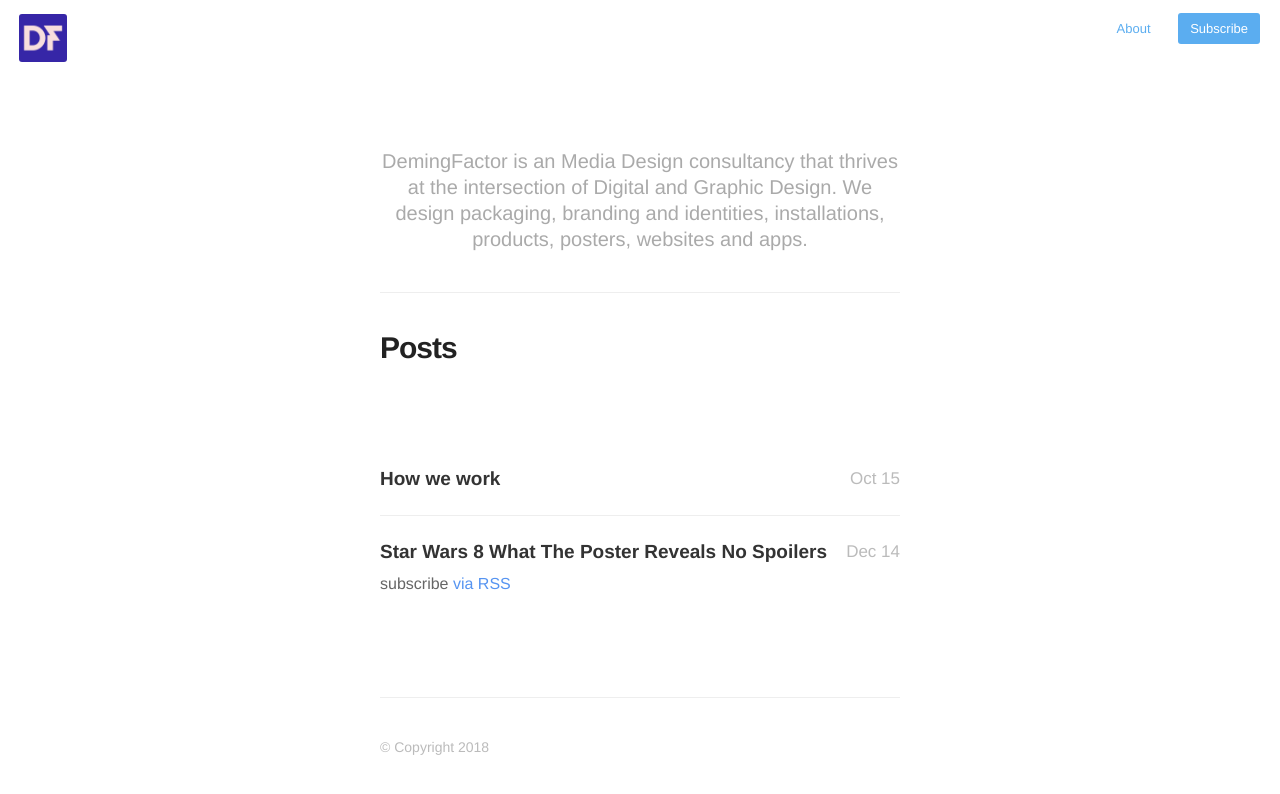
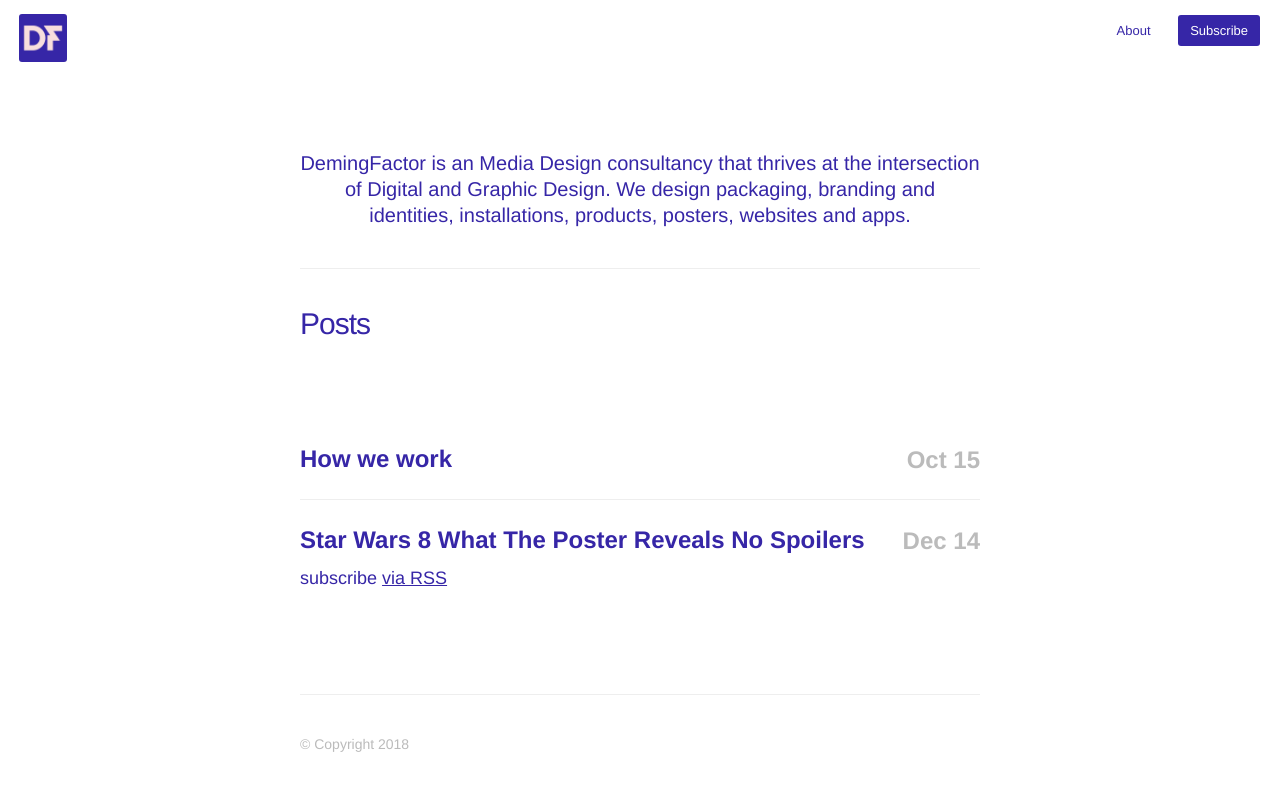
Before and after one commit to Jvaleti11/DemingFactor-blog, a Jekyll site: the page built from index.md, in a window 1280 px wide. Shown: the top 794 px of the page. Built offline with Jekyll 4.4.1, drawn with Linux system fonts in a browser that asks for light colours; nearby versions of some CDN libraries; some web fonts are replaced; our own code applies the rules of GitHub Pages for plain Markdown files.

Commit message:
Adjust text color, font size and measure

```diff
--- a/assets/css/style.css
+++ b/assets/css/style.css
@@ -113,8 +113,8 @@ margin-bottom: 20px;
 html, body { height: 100%; }
 
 body {
-	font:16px/1 "Helvetica Neue", Helvetica, Arial, sans-serif;
-	color: #666;
+	font:18px/1  EuclidFlex, Helvetica, Arial, sans-serif;
+	color: #3626A7;
 	-webkit-font-smoothing: antialiased;
 	text-rendering: optimizeLegibility;
 }
@@ -123,13 +123,13 @@ body {
 h1 {
 	font-size: 30px;
 	letter-spacing: -1px;
-	color: #222;
+	color: #3626A7;
 	font-weight: bold;
 }
 
 h2 {
 	font: italic 19px/1.3em Georgia,serif;
-	color: #bbb;
+	color: #3626A7;
 }
 
 .logo{
@@ -140,7 +140,7 @@ h2 {
 }
 .profile #wrapper {
 	padding: 100px 40px 0px;
-	max-width: 600px;
+	max-width: 760px;
 	margin: 0 auto;
 }
 
@@ -164,15 +164,15 @@ h2 {
 	font-weight: 400;
 	letter-spacing: 0px;
 	font-size: 20px;
-	color: #222;
+	color: #3626A7;
 }
 
 .profile h2 {
 	font-size: 20px;
 	  font-weight: 300;
-	  color: #aaa;
+	  color: #3626A7;
 	  margin-top: 10px;
-	  font-family: 'Helvetica Neue', Helvetica, Arial, sans-serif;
+	  font-family: EuclidFlex, Helvetica, Arial, sans-serif;
 	  font-style: normal;
 
 }
@@ -180,7 +180,7 @@ h2 {
 nav.main-nav {
 	padding: 20px 20px 0;
 
-	/*max-width: 600px;*/
+	/*max-width: 760px;*/
 	/*width:100%;*/
 	background: #fff;
 	background: rgba(255,255,255,.90);
@@ -194,7 +194,7 @@ nav.main-nav a {
 	top: 8px;
 	right: 6px;
 	padding: 8px 12px;
-	color: #5badf0;
+	color: #3626A7;
 	font-size: 13px;
 	/*font-weight: bold;*/
 	line-height: 1.35;
@@ -202,19 +202,23 @@ nav.main-nav a {
 
 }
 nav.main-nav a.cta {
-	background: #5badf0;
+	background: #3626A7;
 	color: #fff;
 	margin-left: 12px;
+	transition: 0.1s;
+}
+nav.main-nav a.cta:hover {
+	background: #211761;
 }
 
 #wrapper {
-  max-width: 600px;
+  max-width: 760px;
   margin: 0 auto;
   padding: 60px 40px 100px 40px;
 }
 
 #wrapper.home {
-	max-width: 600px;
+	max-width: 760px;
 	margin: 0 auto;
 	padding: 0px 40px 20px 40px;
 }
@@ -234,11 +238,16 @@ a,
 #post-list li:hover .dates,
 #title:hover {
 	text-decoration: none;
-	color: #5badf0;
-	color: #5694f1;
+	color: #F9C6C4;
+	color: #F9C6C4;
 }
 
-p a { color: #5694f1; }
+p a { text-decoration: underline;
+ 			color:#3626A7;
+		}
+p a:hover {
+ 			color:#F9C6C4;
+		}
 
 /*Transitions*/
 a,
@@ -258,7 +267,7 @@ li	{ list-style-type:circle; list-style-position:inside; }
 #post-body, p { line-height:1.7; }
 
 b, strong { font-weight: 500;
-  color: #1E2025; }
+  color: #3626A7; }
 em, i { font-style: italic; }
 
 #title {
@@ -281,8 +290,8 @@ em, i { font-style: italic; }
 .home h1 {
 	font-size: 30px;
 	letter-spacing: -1px;
-	color: #222;
-	font-weight: bold;
+	color: #3626A7;
+	font-weight: 300;
 }
 
 .home h2 {
@@ -297,23 +306,23 @@ em, i { font-style: italic; }
 
 .post h1 {
 	margin-bottom: 20px;
-	color: #222;
-	font: 300 32px/1.4em "Helvetica Neue", Helvetica,Arial,sans-serif;
+	color: #3626A7;
+	font: 500 32px/1.4em EuclidFlex, Helvetica,Arial,sans-serif;
 }
 
 .post h2 {
 	margin-bottom: 40px;
-	  font: 300 24px/1.5 "Helvetica Neue",Helvetica,Arial,sans-serif;
-	  color: #111;
+	  font: 300 24px/1.5 EuclidFlex,Helvetica,Arial,sans-serif;
+	  color: #3626A7;
 }
 
 
 .post h2.headline {
 	/*font: italic 22px/1.3em Georgia,serif;*/
-	font: normal 13px/1.5em "Helvetica Neue",Helvetica,Arial,sans-serif;
+	font: normal 16px/1.5em EuclidFlex,Helvetica,Arial,sans-serif;
 	margin: -5px 0 40px 0;
-	color: #b2b9be;
-	  font-size: 13px;
+	color: #b2b9bc;
+	  font-size: 16px;
 	  text-transform: uppercase;
 	  letter-spacing: 2px;
 	  /*margin-top: 15px;*/
@@ -321,15 +330,15 @@ em, i { font-style: italic; }
 }
 
 #post-list h2 {
-	font: normal 17px/1.5em "Helvetica Neue",Helvetica,Arial,sans-serif;
+	font: normal 17px/1.5em EuclidFlex,Helvetica,Arial,sans-serif;
 	color: #aaa;
 	max-width: 400px;
 	margin-top: 2px;
 }
 
-h3, h4, h5 { color:#333; }
+h3, h4, h5 { color:#3626A7;; }
 
-h3 { font-size:20px; font-weight: 400; }
+h3 { font-size:20px; font-weight: 600; }
 h4 { font-size:16px; font-weight:bold; }
 h5 { font-size:15px; font-weight: bold; }
 
@@ -457,16 +466,16 @@ Post List
 }
 
 #post-list a {
-	color: #333;
+	color: #3626A7;
 	display: block;
-	font: bold 19px/1.7 "Helvetica Neue",helvetica,Arial,sans-serif;
+	font: bold 24px/1.7 EuclidFlex,helvetica,Arial,sans-serif;
 }
 
 #post-list .dates {
 	float: right;
 	position: relative;
 	top: 1px;
-	font: 300 17px/1.8 "Helvetica Neue",helvetica,Arial,sans-serif;
+	font: 300 17px/1.8EuclidFlex,helvetica,Arial,sans-serif;
 	color: #bbb;
 }
 
@@ -486,9 +495,9 @@ Post List
 }
 
 #archive-link:hover {
-	background: #5694f1;
+	background: #F9C6C4;
 	color: #fff;
-	box-shadow: 0 0 0 1px #5694f1;
+	box-shadow: 0 0 0 1px #F9C6C4;
 }
 
 #archive-link span {
@@ -616,7 +625,7 @@ h1.archive {
 
 h2.month {
 	width: 100%;
-	font: bold 13px/1 "Helvetica Neue",helvetica,Arial,sans-serif;
+	font: bold 13px/1 EuclidFlex,helvetica,Arial,sans-serif;
 	text-transform: uppercase;
 	margin-top: 40px;
 	margin-bottom: 10px;
@@ -630,7 +639,7 @@ h2.month {
 
 #archive-list a {
 	display: block;
-	font: bold 17px/1.7 "Helvetica Neue",helvetica,Arial,sans-serif;
+	font: bold 17px/1.7 EuclidFlex,helvetica,Arial,sans-serif;
 	color: #333;
 }
 
@@ -638,12 +647,12 @@ h2.month {
 	float: right;
 	position: relative;
 	top: 1px;
-	font: 300 17px/1.7 "Helvetica Neue",helvetica,Arial,sans-serif;
+	font: 300 17px/1.7 EuclidFlex,helvetica,Arial,sans-serif;
 	color: #bbb;
 }
 
 #archive-list li a:hover,#archive-list li:hover .dates {
-	color: #5694f1;
+	color: #F9C6C4;
 }
 
 #post-meta img.avatar {
@@ -658,12 +667,12 @@ h2.month {
 
 #post-list.archive.readmore h3{
 
-	  font: 400 20px "Helvetica Neue", Helvetica,Arial,sans-serif;
+	  font: 400 20px EuclidFlex, Helvetica,Arial,sans-serif;
 	  margin-bottom: 30px;
 }
 
 #post-list.archive.readmore a{
-	font: 400 16px/1.6 "Helvetica Neue",helvetica,Arial,sans-serif;
+	font: 400 16px/1.6 EuclidFlex,helvetica,Arial,sans-serif;
 	color: #5694f1;
 }
 
@@ -672,7 +681,7 @@ h2.month {
 }
 
 #post-list.archive.readmore .dates{
-	font: 300 16px/1.6 "Helvetica Neue",helvetica,Arial,sans-serif;
+	font: 300 16px/1.6 EuclidFlex,helvetica,Arial,sans-serif;
 }
 #sharing a.facebook {
   background: #4361b3;
```
